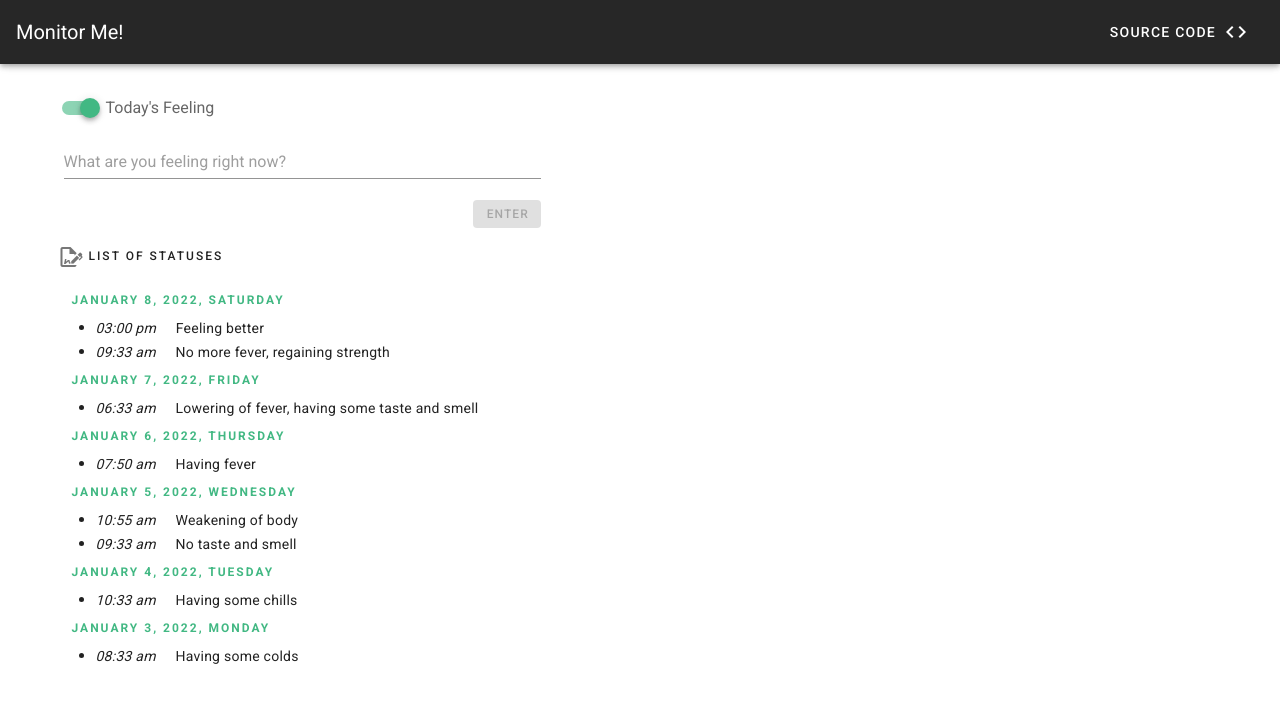
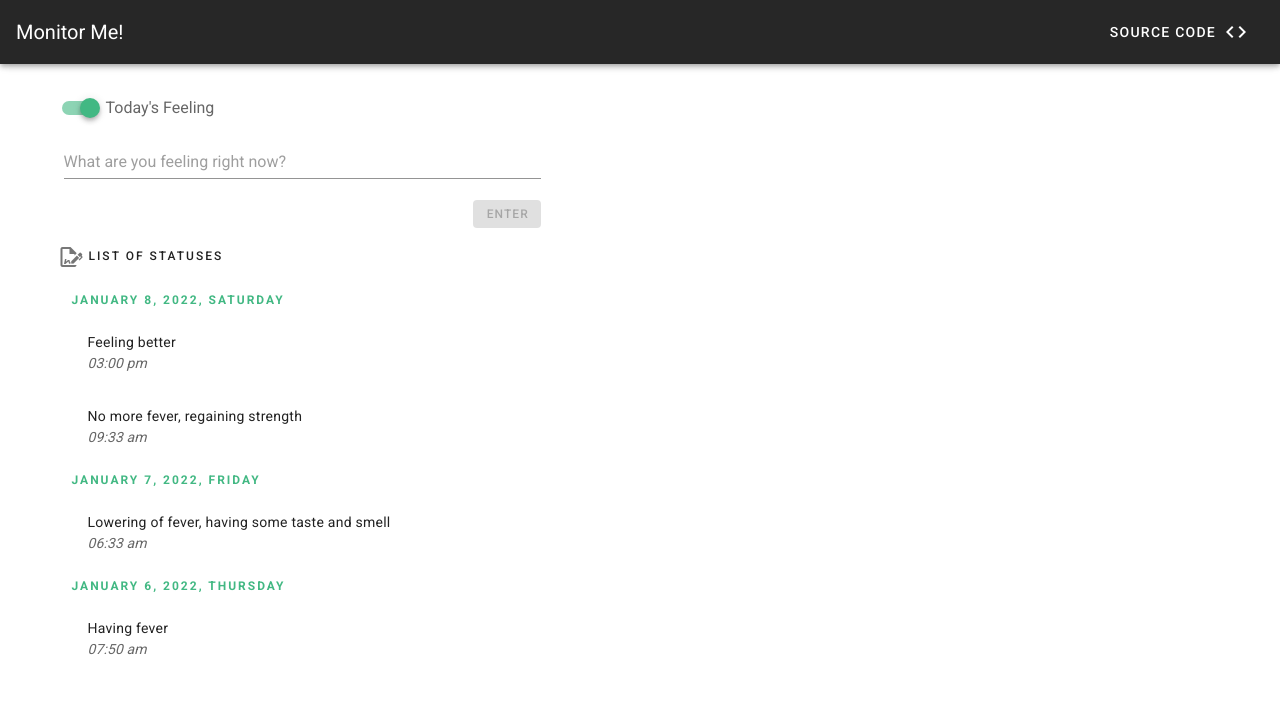
Before and after one commit to dilapitan/monitor-me, a Vue app: page / in a window 1280 px wide. Shown: the top 702 px of the page. Built offline with nearby package versions, Linux system fonts and the light colour scheme; what v-calendar would draw is missing.

Commit message:
Update UI component of List of Statuses

```diff
--- a/src/components/HomeComponent.vue
+++ b/src/components/HomeComponent.vue
@@ -140,19 +140,17 @@
               <span class="text-overline primary--text font-weight-bold">{{
                 date
               }}</span>
-              <ul v-for="(status, index) in statuses" :key="index">
-                <li
-                  v-if="standardizeDateFormat(status.date) === date"
-                  class="text-body1"
-                >
-                  <span class="text-body-2">
-                    <span class="font-italic mr-4">
-                      {{ addTimeToDateFormat(status.date) }}
-                    </span>
+              <v-card v-for="(status, index) in statuses" :key="index" flat>
+                <template v-if="standardizeDateFormat(status.date) === date">
+                  <v-card-title class="text-body-2">
                     {{ status.feeling }}
-                  </span>
-                </li>
-              </ul>
+                  </v-card-title>
+
+                  <v-card-subtitle class="font-italic">
+                    {{ addTimeToDateFormat(status.date) }}
+                  </v-card-subtitle>
+                </template>
+              </v-card>
             </div>
           </div>
           <br />
```
